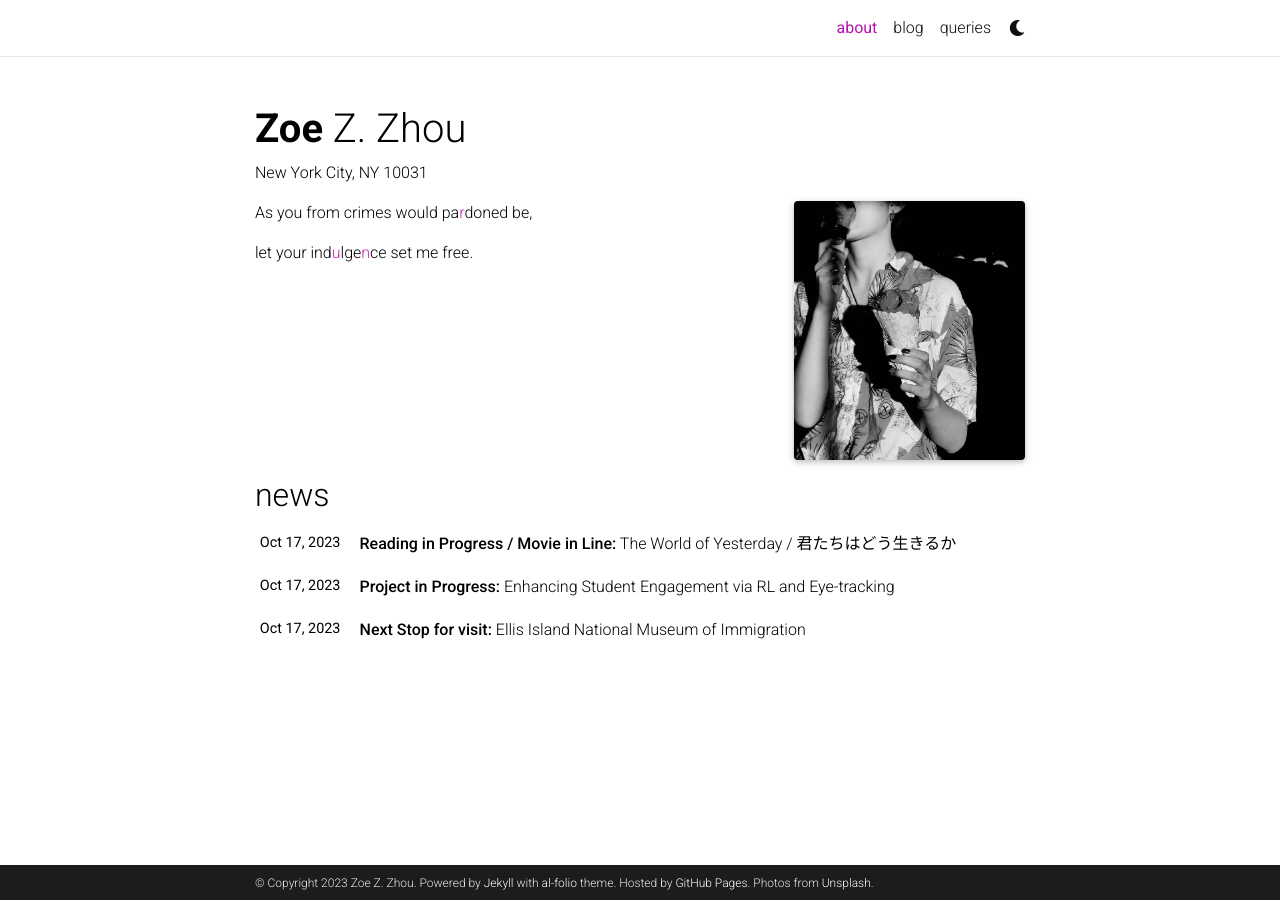
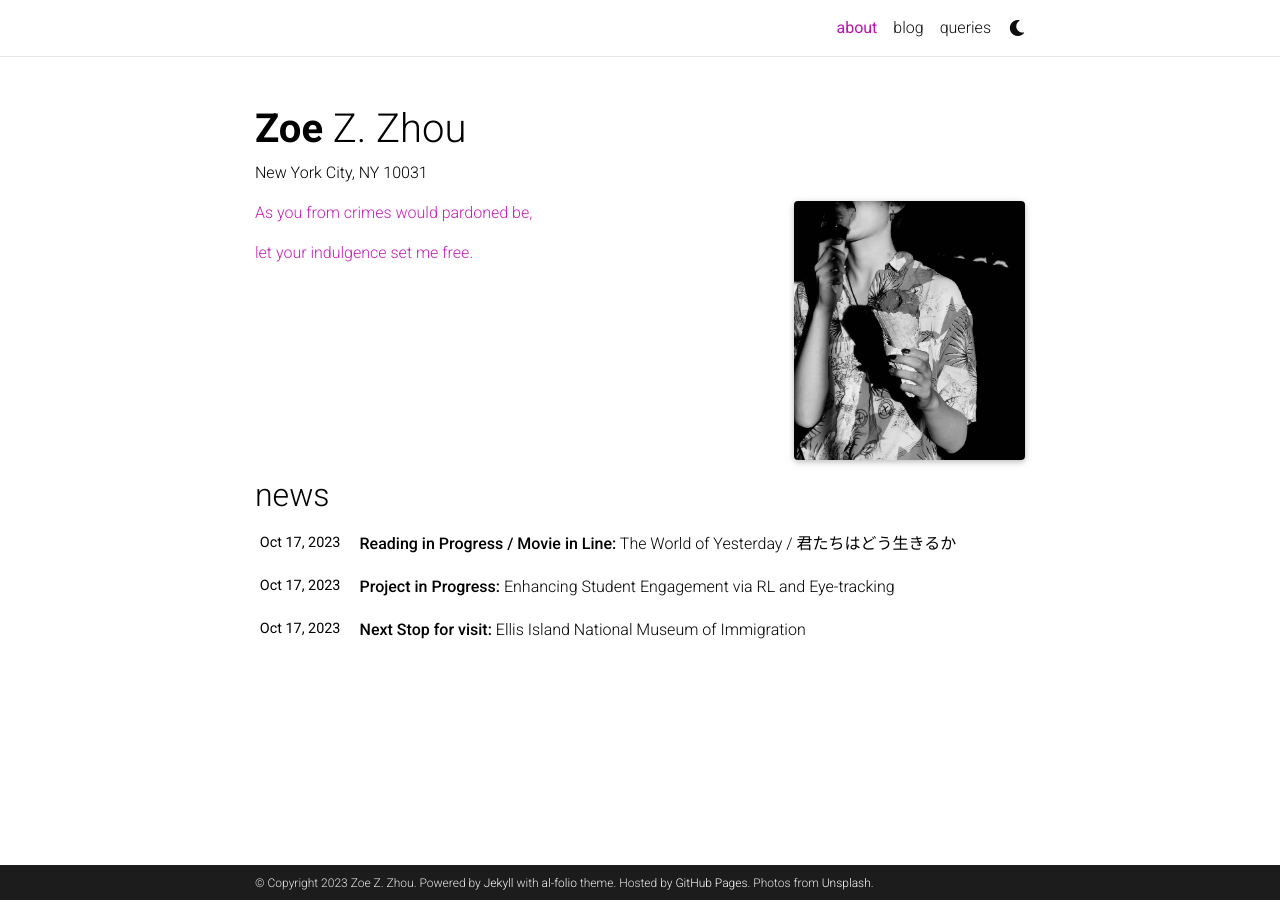
Before and after one commit to Zoewhat/Zoewhat.github.io, a Jekyll site: the page built from _pages/about.md, in a window 1280 px wide. Built offline with Jekyll 4.4.1, drawn with Linux system fonts in a browser that asks for light colours; full-size pictures stand in for the smaller copies a plugin makes; comment, search, counter and statistics services are not loaded; a style sheet for code colours, icons or effects is not loaded.

Commit message:
Update about.md

```diff
--- a/_pages/about.md
+++ b/_pages/about.md
@@ -14,6 +14,6 @@
 
 ---
 
-As you from crimes would pa<span style="color:#c420b8;">r</span>doned be,
+<span style="color:#c420b8;">As you from crimes would pardoned be,</span>
 
-let your ind<span style="color:#c420b8;">u</span>lge<span style="color:#c420b8;">n</span>ce set me free.
+<span style="color:#c420b8;">let your indulgence set me free.</span>
```
